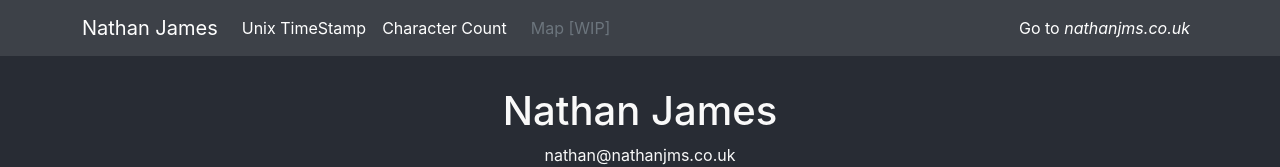
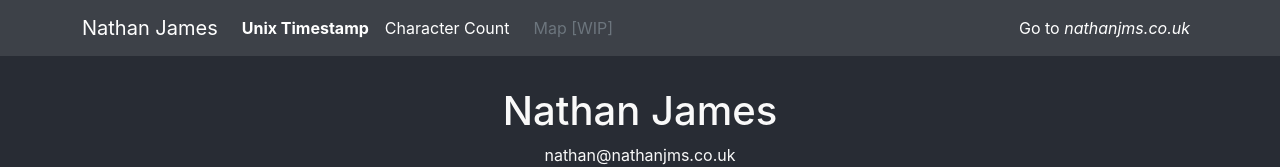
Before and after one commit to Nathanjms/nathanjms-tools, a React (Create React App) app: page / in a window 1280 px wide. Shown: the top 167 px of the page. Built offline with nearby package versions, Linux system fonts and the light colour scheme.

Commit message:
Make active tab bolder

```diff
--- a/src/components/global/Header.tsx
+++ b/src/components/global/Header.tsx
@@ -1,20 +1,40 @@
 import React from "react";
 import { Container, Nav, Navbar } from "react-bootstrap";
+import { useLocation } from "react-router-dom";
 
 export default function Header() {
+  const { pathname } = useLocation();
+  const isTabActive = (tabName: string): boolean => {
+    if (tabName === pathname.substring(1)) {
+      return true;
+    }
+    if (tabName === "unix-timestamp" && pathname === "/") {
+      return true;
+    }
+    return false;
+  };
   return (
-    <Navbar collapseOnSelect expand="lg" bg="grey" variant='dark' sticky="top">
+    <Navbar collapseOnSelect expand="lg" bg="grey" variant="dark" sticky="top">
       <Container>
         <Navbar.Brand href="/">Nathan James</Navbar.Brand>
         <Navbar.Toggle aria-controls="responsive-navbar-nav" />
         <Navbar.Collapse id="responsive-navbar-nav">
           <Nav className="me-auto">
-            <Nav.Link href="#unix-timestamp">Unix TimeStamp</Nav.Link>
-            <Nav.Link href="#character-count">Character Count</Nav.Link>
+            <Nav.Link active={isTabActive("unix-timestamp")} href="/">
+              Unix Timestamp
+            </Nav.Link>
+            <Nav.Link
+              active={isTabActive("character-count")}
+              href="character-count"
+            >
+              Character Count
+            </Nav.Link>
             <Nav.Item className="text-muted">Map [WIP]</Nav.Item>
           </Nav>
           <Nav>
-            <Nav.Link href="https://nathanjms.co.uk">Go to <em>nathanjms.co.uk</em></Nav.Link>
+            <Nav.Link href="https://nathanjms.co.uk">
+              Go to <em>nathanjms.co.uk</em>
+            </Nav.Link>
           </Nav>
         </Navbar.Collapse>
       </Container>
--- a/src/css/App.css
+++ b/src/css/App.css
@@ -134,6 +134,10 @@ body {
   color: white;
 }
 
+.nav-link.active {
+  font-weight: bold;
+}
+
 /*--------------------------------------------------------------
 # Main Content
 --------------------------------------------------------------*/
```
